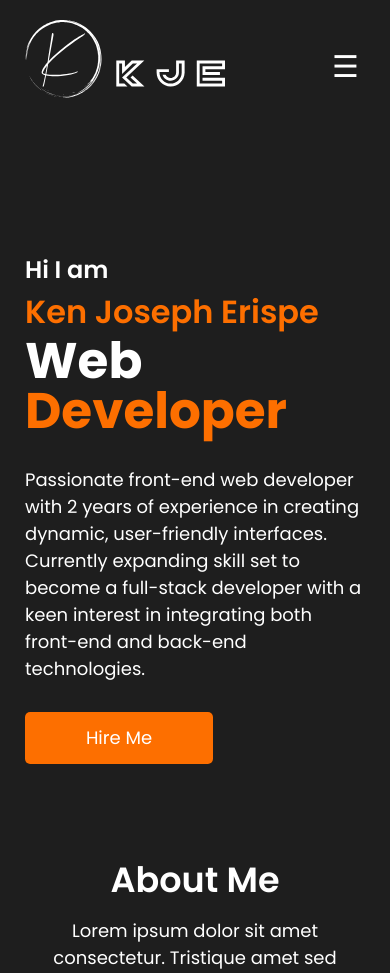
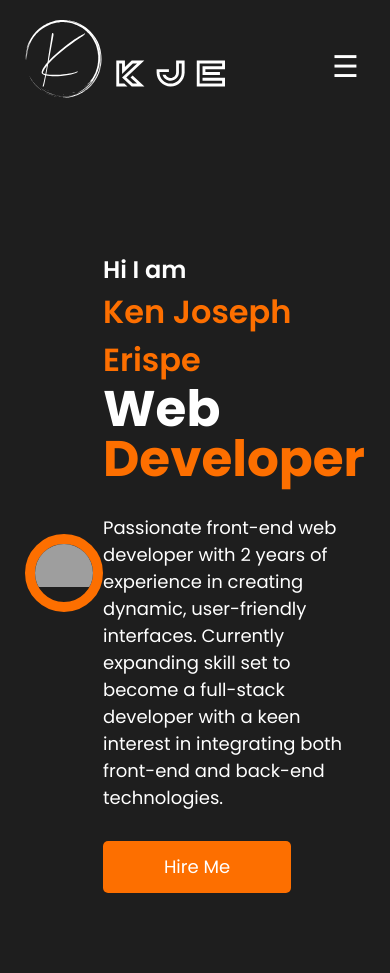
Before and after one commit to Ken85418/portfolio, a PHP site: page /--index.php in a window 390 px wide. Shown: the top 973 px of the page. Run offline with PHP 8.4, Linux system fonts and the light colour scheme; grey boxes are pictures that could not be loaded.

Commit message:
Updated hero image

```diff
--- a/css/media.css
+++ b/css/media.css
@@ -70,7 +70,7 @@
     }
 
     .hero_img {
-        display: none;
+
     }
 
     .hero_info h2 span {
--- a/style.css
+++ b/style.css
@@ -289,7 +289,7 @@ header {
 .hero_con {
   padding: 65px 0 30px;
   display: flex;
-  justify-content: space-between;
+  justify-content: space-around;
   align-items: center;
 }
 
@@ -324,45 +324,17 @@ header {
 }
 
 .hero_img {
-  width: fit-content;
+  width: 450px;
   max-width: 48%;
+  aspect-ratio: 1/1;
+  border-radius: 50%;
+  overflow: hidden;
+  border: 10px solid #FD6F00;
 }
-.hero_img__profile {
+.hero_img img {
+  object-fit: contain;
   position: relative;
-}
-.hero_img__profile:before {
-  content: "";
-  background: #fff;
-  border: 6px solid #FD6F00;
-  border-radius: 50%;
-  width: 498px;
-  aspect-ratio: 1/1;
-  position: absolute;
-  inset: auto 0 0;
-  z-index: -1;
-  margin: 0 auto;
-}
-.hero_img__profile figure {
-  position: relative;
-  bottom: 5px;
-  left: 10px;
-}
-.hero_img__socials {
-  display: flex;
-  justify-content: center;
-  align-items: center;
-  gap: 25px;
-  margin-top: 30px;
-}
-.hero_img__socials figure {
-  position: relative;
-}
-.hero_img__socials figure a {
-  position: absolute;
-  inset: 0;
-}
-.hero_img__socials figure:hover {
-  opacity: 0.8;
+  top: -14%;
 }
 
 .about_con {
@@ -605,6 +577,24 @@ header {
   text-decoration: underline;
 }
 
+.social_icons {
+  display: flex;
+  justify-content: center;
+  align-items: center;
+  gap: 25px;
+  margin-top: 30px;
+}
+.social_icons figure {
+  position: relative;
+}
+.social_icons figure a {
+  position: absolute;
+  inset: 0;
+}
+.social_icons figure:hover {
+  opacity: 0.8;
+}
+
 .footer_btm {
   background: #121212;
 }
--- a/style.scss
+++ b/style.scss
@@ -213,7 +213,7 @@ header{
 .hero_con{
 	padding: 65px 0 30px;
 	display: flex;
-	justify-content: space-between;
+	justify-content: space-around;
 	align-items: center;
 }
 .hero_info{
@@ -249,51 +249,17 @@ header{
 
 }
 .hero_img{
-	width: fit-content;
+	width: 450px;
 	max-width: 48%;
+	aspect-ratio: 1/1;
+	border-radius: 50%;
+	overflow: hidden;
+	border: 10px solid $color--primary;
 
-	&__profile{
+	img {
+		object-fit: contain;
 		position: relative;
-
-		&:before{
-			content: "";
-			background: #fff;
-			border: 6px solid $color--primary;
-			border-radius: 50%;
-			width: 498px;
-			aspect-ratio: 1/1;
-			position: absolute;
-			inset: auto 0 0;
-			z-index: -1;
-			margin: 0 auto;
-		}
-
-		figure{
-			position: relative;
-			bottom: 5px;
-			left: 10px;
-		}
-	}
-
-	&__socials{
-		display: flex;
-		justify-content: center;
-		align-items: center;
-		gap: 25px;
-		margin-top: 30px;
-
-		figure{
-			position: relative;
-
-			a{
-				position: absolute;
-				inset: 0;
-			}
-
-			&:hover{
-				opacity: 0.8;
-			}
-		}
+		top: -14%;
 	}
 }
 
@@ -568,6 +534,26 @@ header{
 
 	}
 }
+.social_icons{
+		display: flex;
+		justify-content: center;
+		align-items: center;
+		gap: 25px;
+		margin-top: 30px;
+
+		figure{
+			position: relative;
+
+			a{
+				position: absolute;
+				inset: 0;
+			}
+
+			&:hover{
+				opacity: 0.8;
+			}
+		}
+	}
 
 .footer_btm{
 	background: #121212;
```
Also changed, not shown: css/media.min.css (+1 -1 lines), index.html (+2 -7 lines), images/hero-img.png (deleted), images/hero-img2.png (deleted), 1 other file.
